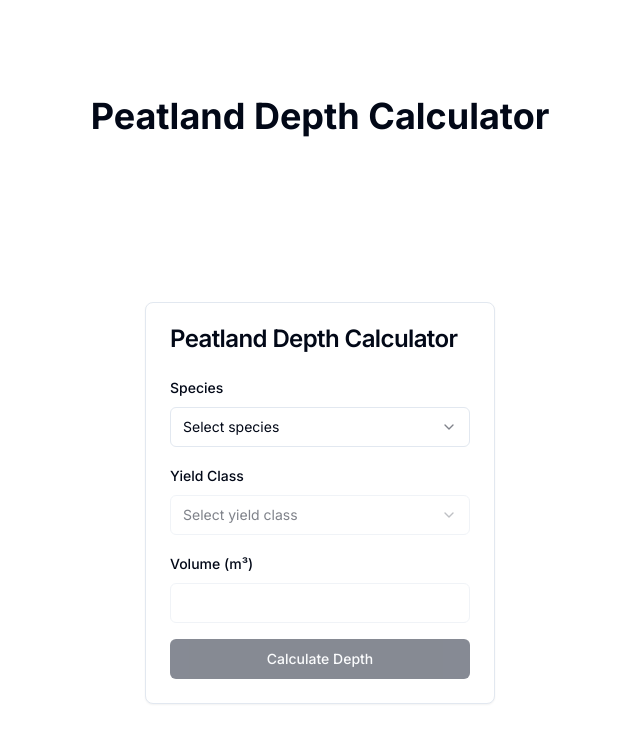
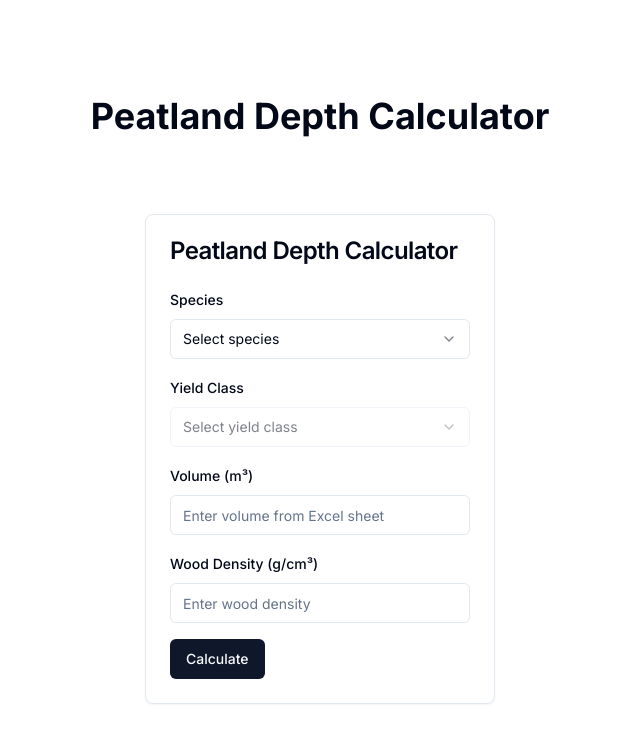
Before and after one commit to maxwellpatt/peat-depth-calculator, a Next.js app: page / in a window 1280 px wide. Shown: the top 742 px of the page, without its empty margins (320-960 px from the left). Built offline with nearby package versions, Linux system fonts and the light colour scheme.

Commit message:
fixing calculator

```diff
--- a/src/components/PeatDepthCalculator.tsx
+++ b/src/components/PeatDepthCalculator.tsx
@@ -1,17 +1,11 @@
 'use client'
 
-import { useState, useEffect } from 'react'
+import { useState } from 'react'
 import { Card, CardContent, CardHeader, CardTitle } from "@/components/ui/card"
 import { Select, SelectContent, SelectItem, SelectTrigger, SelectValue } from "@/components/ui/select"
 import { Button } from "@/components/ui/button"
 import { Label } from "@/components/ui/label"
 import { Input } from "@/components/ui/input"
-
-const woodDensities = {
-  pine: 0.51,
-  spruce: 0.45,
-  birch: 0.67
-}
 
 const yieldClasses = {
   pine: [4, 6, 8, 10, 12, 14],
@@ -20,31 +14,33 @@ const yieldClasses = {
 }
 
 export default function PeatlandDepthCalculator() {
-    const [species, setSpecies] = useState<keyof typeof woodDensities | "">("")
-    const [yieldClass, setYieldClass] = useState("")
-    const [volume, setVolume] = useState("")
-    const [tolerableDepth, setTolerableDepth] = useState<{ lower: number, upper: number } | null>(null)
-    const [woodDensity, setWoodDensity] = useState<number | null>(null)  // Add this line
+  const [species, setSpecies] = useState<keyof typeof yieldClasses | "">("")
+  const [yieldClass, setYieldClass] = useState("")
+  const [volume, setVolume] = useState("")
+  const [woodDensity, setWoodDensity] = useState("")
+  const [tolerableDepth, setTolerableDepth] = useState<{ lower: number, upper: number } | null>(null)
 
-    useEffect(() => {
-        if (species) {
-            setWoodDensity(woodDensities[species as keyof typeof woodDensities])
-            setYieldClass("")
-            setVolume("")
-          }
-    }, [species])
+  const calculateDepth = () => {
+    if (!species || !yieldClass || !volume || !woodDensity) return
 
-    const calculateDepth = () => {
-      if (!species || !yieldClass || !volume) return
+    // User inputs:
+    // - volume (m³)
+    // - woodDensity (g/cm³)
+    // - species (pine, spruce, or birch)
+    // - yieldClass (depends on species)
 
-      const volumeInCm3 = parseFloat(volume) * 1000000  // Convert m³ to cm³
-      const woodDensityValue = woodDensities[species]
+    const volumeInCm3 = parseFloat(volume) * 1000000  // Convert m³ to cm³
+    const densityInGPerCm3 = parseFloat(woodDensity)
 
-      const lowerBoundCarbon = (volumeInCm3 * woodDensityValue * 0.5) / 4700
-      const upperBoundCarbon = (volumeInCm3 * woodDensityValue * 0.5) / 10400
+    // Calculate carbon content (50% of dry mass)
+    const carbonContent = volumeInCm3 * densityInGPerCm3 * 0.5
 
-      setTolerableDepth({ lower: lowerBoundCarbon, upper: upperBoundCarbon })
-    }
+    // Calculate tolerable depth range
+    const lowerBoundDepth = carbonContent / 10400
+    const upperBoundDepth = carbonContent / 4700
+
+    setTolerableDepth({ lower: lowerBoundDepth, upper: upperBoundDepth })
+  }
 
   return (
     <Card className="w-[350px]">
@@ -55,7 +51,7 @@ export default function PeatlandDepthCalculator() {
         <form className="space-y-4">
           <div className="space-y-2">
             <Label htmlFor="species">Species</Label>
-            <Select onValueChange={setSpecies}>
+            <Select onValueChange={(value) => setSpecies(value as keyof typeof yieldClasses)}>
               <SelectTrigger id="species">
                 <SelectValue placeholder="Select species" />
               </SelectTrigger>
@@ -88,27 +84,28 @@ export default function PeatlandDepthCalculator() {
               type="number"
               value={volume}
               onChange={(e) => setVolume(e.target.value)}
-              disabled={!species || !yieldClass}
+              placeholder="Enter volume from Excel sheet"
             />
           </div>
 
-          <Button
-            type="button"
-            onClick={calculateDepth}
-            className="w-full"
-            disabled={!species || !yieldClass || !volume}
-          >
-            Calculate Depth
-          </Button>
+          <div className="space-y-2">
+            <Label htmlFor="woodDensity">Wood Density (g/cm³)</Label>
+            <Input
+              id="woodDensity"
+              type="number"
+              value={woodDensity}
+              onChange={(e) => setWoodDensity(e.target.value)}
+              placeholder="Enter wood density"
+            />
+          </div>
+
+          <Button type="button" onClick={calculateDepth}>Calculate</Button>
         </form>
 
-        {tolerableDepth !== null && (
-          <div className="mt-4 p-4 bg-muted rounded-md">
-            <p className="text-center">
-              Tolerable Peat Depth: <br />
-              Lower Bound: <span className="font-bold">{tolerableDepth.lower.toFixed(2)} cm</span> <br />
-              Upper Bound: <span className="font-bold">{tolerableDepth.upper.toFixed(2)} cm</span>
-            </p>
+        {tolerableDepth && (
+          <div className="mt-4">
+            <p>Lower Bound Depth: {tolerableDepth.lower.toFixed(2)} cm</p>
+            <p>Upper Bound Depth: {tolerableDepth.upper.toFixed(2)} cm</p>
           </div>
         )}
       </CardContent>
```
